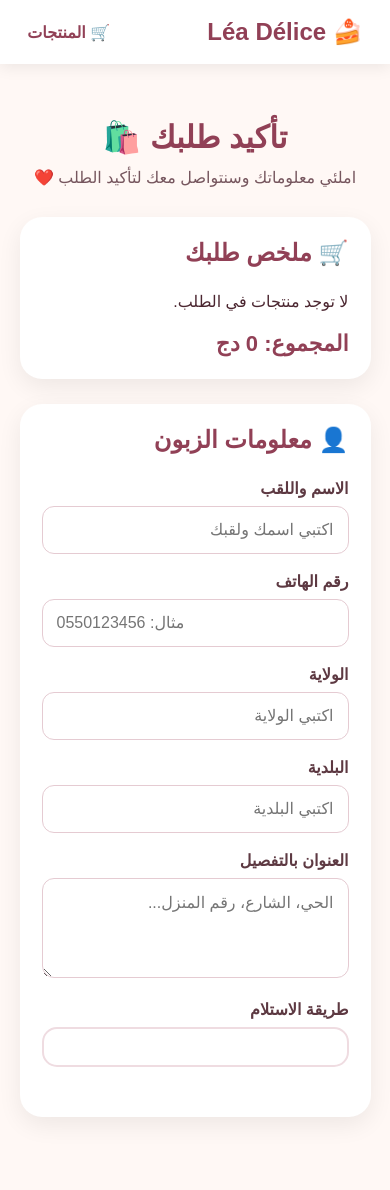
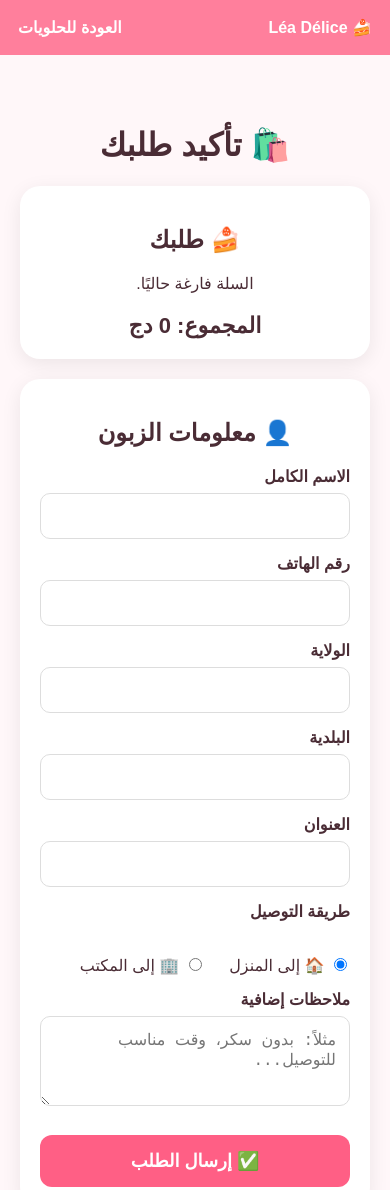
Before and after one commit to leilarbz9-png/index.html, a plain HTML site: page order.html in a window 390 px wide. Shown: the top 1190 px of the page. Drawn offline with Linux system fonts and the light colour scheme.

Commit message:
Update order.html

```diff
--- a/order.html
+++ b/order.html
@@ -2,393 +2,346 @@
 <html lang="ar" dir="rtl">
 
 <head>
-
 <meta charset="UTF-8">
-
 <meta name="viewport" content="width=device-width, initial-scale=1.0">
 
-<title>Léa Délice | تأكيد الطلب</title>
+<title>تأكيد الطلب - Léa Délice</title>
 
 <style>
-
-* {
-    box-sizing: border-box;
+body {
     margin: 0;
-    padding: 0;
+    font-family: Arial, sans-serif;
+    background: #fff7f9;
+    color: #4a2c35;
 }
 
-body {
-    font-family: Arial, sans-serif;
-    background: #fff8f5;
-    color: #4b2630;
-}
-
-/* NAV */
-
 nav {
-    background: white;
-    padding: 18px 7%;
+    background: #ff7f9c;
+    padding: 18px;
     display: flex;
     justify-content: space-between;
     align-items: center;
-    box-shadow: 0 3px 15px rgba(0,0,0,0.08);
-}
-
-.logo {
-    font-size: 24px;
-    font-weight: bold;
-    color: #914056;
 }
 
 nav a {
+    color: white;
     text-decoration: none;
-    color: #914056;
     font-weight: bold;
 }
 
-/* HEADER */
-
-.header {
-    text-align: center;
-    padding: 55px 20px 30px;
+.container {
+    max-width: 700px;
+    margin: 30px auto;
+    padding: 20px;
 }
 
-.header h1 {
-    color: #914056;
-    font-size: 38px;
-    margin-bottom: 12px;
+h1, h2 {
+    text-align: center;
 }
 
-.header p {
-    color: #76565e;
+.box {
+    background: white;
+    padding: 20px;
+    border-radius: 20px;
+    box-shadow: 0 5px 20px rgba(0,0,0,0.08);
+    margin-bottom: 20px;
 }
 
-/* MAIN */
-
-.container {
-    width: 90%;
-    max-width: 850px;
-    margin: auto;
-    padding-bottom: 70px;
+.product {
+    display: flex;
+    justify-content: space-between;
+    padding: 12px 0;
+    border-bottom: 1px solid #eee;
 }
 
-/* FORM */
-
-.form-box,
-.order-summary {
-    background: white;
-    padding: 30px;
-    border-radius: 22px;
-    box-shadow: 0 8px 25px rgba(0,0,0,0.07);
-    margin-bottom: 25px;
-}
-
-.form-box h2,
-.order-summary h2 {
-    color: #914056;
-    margin-bottom: 25px;
+.total {
+    font-size: 22px;
+    font-weight: bold;
+    text-align: center;
+    margin-top: 20px;
 }
 
 label {
     display: block;
-    margin-bottom: 8px;
+    margin-top: 15px;
     font-weight: bold;
-    color: #5d3942;
 }
 
-input,
-select,
-textarea {
+input, textarea, select {
     width: 100%;
-    padding: 14px;
-    border: 1px solid #e5cbd2;
-    border-radius: 12px;
-    margin-bottom: 18px;
+    box-sizing: border-box;
+    padding: 13px;
+    margin-top: 7px;
+    border: 1px solid #ddd;
+    border-radius: 10px;
     font-size: 16px;
-    font-family: Arial, sans-serif;
-    outline: none;
-}
-
-input:focus,
-select:focus,
-textarea:focus {
-    border-color: #914056;
 }
 
 textarea {
-    min-height: 100px;
+    height: 90px;
     resize: vertical;
 }
 
-/* DELIVERY */
-
-.delivery-options {
-    display: grid;
-    grid-template-columns: 1fr 1fr;
-    gap: 15px;
-    margin-bottom: 20px;
+.delivery {
+    margin-top: 15px;
 }
 
-.delivery-option {
-    border: 2px solid #efdce1;
-    border-radius: 15px;
-    padding: 18px;
-    text-align: center;
-    cursor: pointer;
+.delivery label {
+    display: inline-block;
+    margin-left: 20px;
+    font-weight: normal;
 }
 
-.delivery-option input {
+.delivery input {
     width: auto;
-    margin: 0 5px 0 0;
 }
 
-.delivery-option:hover {
-    border-color: #914056;
-}
-
-/* SUMMARY */
-
-.order-item {
-    display: flex;
-    justify-content: space-between;
-    align-items: center;
-    padding: 12px 0;
-    border-bottom: 1px solid #f0dfe3;
-}
-
-.total {
-    margin-top: 20px;
-    font-size: 22px;
-    font-weight: bold;
-    color: #914056;
-}
-
-/* BUTTON */
-
-.submit-btn {
+button {
     width: 100%;
+    padding: 15px;
+    margin-top: 25px;
     border: none;
-    background: #914056;
+    border-radius: 12px;
+    background: #ff5f85;
     color: white;
-    padding: 16px;
-    border-radius: 30px;
     font-size: 18px;
     font-weight: bold;
     cursor: pointer;
-    transition: 0.3s;
 }
-
-.submit-btn:hover {
-    background: #743246;
-    transform: translateY(-2px);
-}
-
-/* SUCCESS */
 
 .success {
     display: none;
     text-align: center;
-    background: white;
-    padding: 40px 25px;
-    border-radius: 22px;
-    box-shadow: 0 8px 25px rgba(0,0,0,0.07);
-}
-
-.success .icon {
-    font-size: 60px;
-    margin-bottom: 15px;
+    background: #fff;
+    padding: 35px 20px;
+    border-radius: 20px;
+    box-shadow: 0 5px 20px rgba(0,0,0,0.08);
 }
 
 .success h2 {
-    color: #914056;
-    margin-bottom: 15px;
+    color: #e85d75;
 }
 
-.success p {
-    color: #76565e;
-    line-height: 1.8;
+.back {
+    display: inline-block;
+    margin-top: 20px;
+    color: #e85d75;
+    text-decoration: none;
+    font-weight: bold;
 }
-
-.home-btn {
-    display: inline-block;
-    margin-top: 25px;
-    background: #914056;
-    color: white;
-    padding: 13px 28px;
-    border-radius: 25px;
-    text-decoration: none;
-}
-
-/* FOOTER */
-
-footer {
-    background: #3d2028;
-    color: white;
-    text-align: center;
-    padding: 25px;
-}
-
-/* MOBILE */
-
-@media (max-width: 600px) {
-
-    .header h1 {
-        font-size: 31px;
-    }
-
-    .form-box,
-    .order-summary {
-        padding: 22px;
-    }
-
-    .delivery-options {
-        grid-template-columns: 1fr;
-    }
-
-}
-
 </style>
-
 </head>
 
 <body>
 
-
 <nav>
-
-    <div class="logo">
-        🍰 Léa Délice
-    </div>
-
-    <a href="products.html">
-        🛒 المنتجات
-    </a>
-
+    <a href="index.html">🍰 Léa Délice</a>
+    <a href="products.html">العودة للحلويات</a>
 </nav>
-
-
-<section class="header">
-
-    <h1>
-        تأكيد طلبك 🛍️
-    </h1>
-
-    <p>
-        املئي معلوماتك وسنتواصل معك لتأكيد الطلب ❤️
-    </p>
-
-</section>
-
 
 <div class="container">
 
+    <h1>🛍️ تأكيد طلبك</h1>
 
-    <!-- ORDER SUMMARY -->
+    <!-- ملخص الطلب -->
+    <div class="box">
+        <h2>🍰 طلبك</h2>
 
-    <section class="order-summary">
-
-        <h2>
-            🛒 ملخص طلبك
-        </h2>
-
-        <div id="orderItems">
-
-            لا توجد منتجات في الطلب.
-
-        </div>
+        <div id="orderItems"></div>
 
         <div class="total">
+            المجموع: <span id="orderTotal">0</span> دج
+        </div>
+    </div>
 
-            المجموع:
-            <span id="orderTotal">0</span>
-            دج
+    <!-- معلومات الزبون -->
+    <div class="box" id="customerFormBox">
 
-        </div>
-
-    </section>
-
-
-    <!-- CUSTOMER FORM -->
-
-    <section class="form-box">
-
-        <h2>
-            👤 معلومات الزبون
-        </h2>
-
+        <h2>👤 معلومات الزبون</h2>
 
         <form id="orderForm">
 
-
             <label>
-                الاسم واللقب
+                الاسم الكامل
+                <input type="text" id="name" required>
             </label>
-
-            <input
-                type="text"
-                id="name"
-                placeholder="اكتبي اسمك ولقبك"
-                required
-            >
-
 
             <label>
                 رقم الهاتف
+                <input type="tel" id="phone" required>
             </label>
-
-            <input
-                type="tel"
-                id="phone"
-                placeholder="مثال: 0550123456"
-                required
-            >
-
 
             <label>
                 الولاية
+                <input type="text" id="wilaya" required>
             </label>
-
-            <input
-                type="text"
-                id="wilaya"
-                placeholder="اكتبي الولاية"
-                required
-            >
-
 
             <label>
                 البلدية
+                <input type="text" id="commune" required>
             </label>
 
-            <input
-                type="text"
-                id="commune"
-                placeholder="اكتبي البلدية"
-                required
-            >
+            <label>
+                العنوان
+                <input type="text" id="address" required>
+            </label>
+
+            <label>طريقة التوصيل</label>
+
+            <div class="delivery">
+
+                <label>
+                    <input type="radio"
+                           name="delivery"
+                           value="المنزل"
+                           checked>
+                    🏠 إلى المنزل
+                </label>
+
+                <label>
+                    <input type="radio"
+                           name="delivery"
+                           value="المكتب">
+                    🏢 إلى المكتب
+                </label>
+
+            </div>
+
+            <label>
+                ملاحظات إضافية
+                <textarea id="notes"
+                          placeholder="مثلاً: بدون سكر، وقت مناسب للتوصيل..."></textarea>
+            </label>
+
+            <button type="submit">
+                ✅ إرسال الطلب
+            </button>
+
+        </form>
+
+    </div>
+
+    <!-- رسالة النجاح -->
+    <div class="success" id="successBox">
+
+        <h2>🎉 تم تجهيز طلبك!</h2>
+
+        <p>
+            شكرًا لطلبك من Léa Délice ❤️
+        </p>
+
+        <p>
+            سنتواصل معك لتأكيد الطلب والتوصيل.
+        </p>
+
+        <a class="back" href="products.html">
+            🍰 العودة إلى الحلويات
+        </a>
+
+    </div>
+
+</div>
+
+<script>
+
+let cart = JSON.parse(localStorage.getItem("leaCart")) || [];
+
+const orderItems = document.getElementById("orderItems");
+const orderTotal = document.getElementById("orderTotal");
+
+/* عرض المنتجات */
+
+if (cart.length === 0) {
+
+    orderItems.innerHTML =
+        "<p style='text-align:center;'>السلة فارغة حاليًا.</p>";
+
+} else {
+
+    let total = 0;
+    let html = "";
+
+    cart.forEach(function(item) {
+
+        total += Number(item.price);
+
+        html += `
+            <div class="product">
+                <span>${item.name}</span>
+                <span>${item.price} دج</span>
+            </div>
+        `;
+
+    });
+
+    orderItems.innerHTML = html;
+    orderTotal.textContent = total;
+}
 
 
-            <label>
-                العنوان بالتفصيل
-            </label>
+/* إرسال الطلب */
 
-            <textarea
-                id="address"
-                placeholder="الحي، الشارع، رقم المنزل..."
-                required
-            ></textarea>
+document.getElementById("orderForm").addEventListener("submit", function(event) {
 
+    event.preventDefault();
 
-            <label>
-                طريقة الاستلام
-            </label>
+    if (cart.length === 0) {
 
+        alert("السلة فارغة! أضيفي منتجًا أولًا.");
+        return;
 
-            <div class="delivery-options">
+    }
 
+    const name = document.getElementById("name").value;
+    const phone = document.getElementById("phone").value;
+    const wilaya = document.getElementById("wilaya").value;
+    const commune = document.getElementById("commune").value;
+    const address = document.getElementById("address").value;
+    const notes = document.getElementById("notes").value;
 
-                <label class="delivery-option">
+    const delivery =
+        document.querySelector(
+            'input[name="delivery"]:checked'
+        ).value;
 
-                    <input
-                        type="radio"
-                        name="delivery"
+    const order = {
+
+        name: name,
+        phone: phone,
+        wilaya: wilaya,
+        commune: commune,
+        address: address,
+        delivery: delivery,
+        notes: notes,
+        products: cart,
+        total: cart.reduce(
+            (sum, item) => sum + Number(item.price),
+            0
+        ),
+        date: new Date().toLocaleString("ar-DZ")
+
+    };
+
+    localStorage.setItem(
+        "lastOrder",
+        JSON.stringify(order)
+    );
+
+    /* إخفاء نموذج المعلومات */
+
+    document.getElementById("customerFormBox").style.display = "none";
+
+    /* إظهار رسالة النجاح */
+
+    document.getElementById("successBox").style.display = "block";
+
+    /* حذف السلة */
+
+    localStorage.removeItem("leaCart");
+
+});
+
+</script>
+
+</body>
+</html>
```
